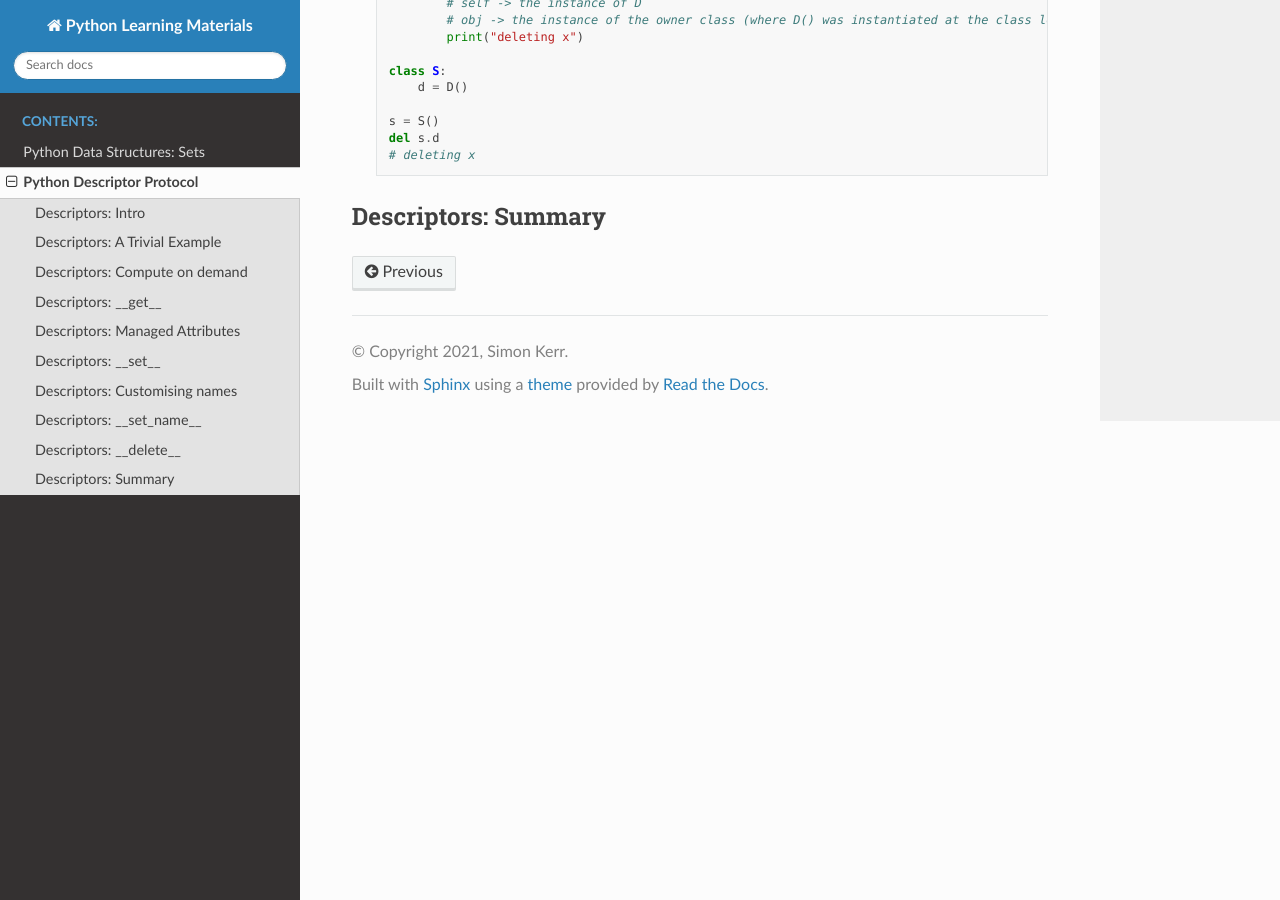
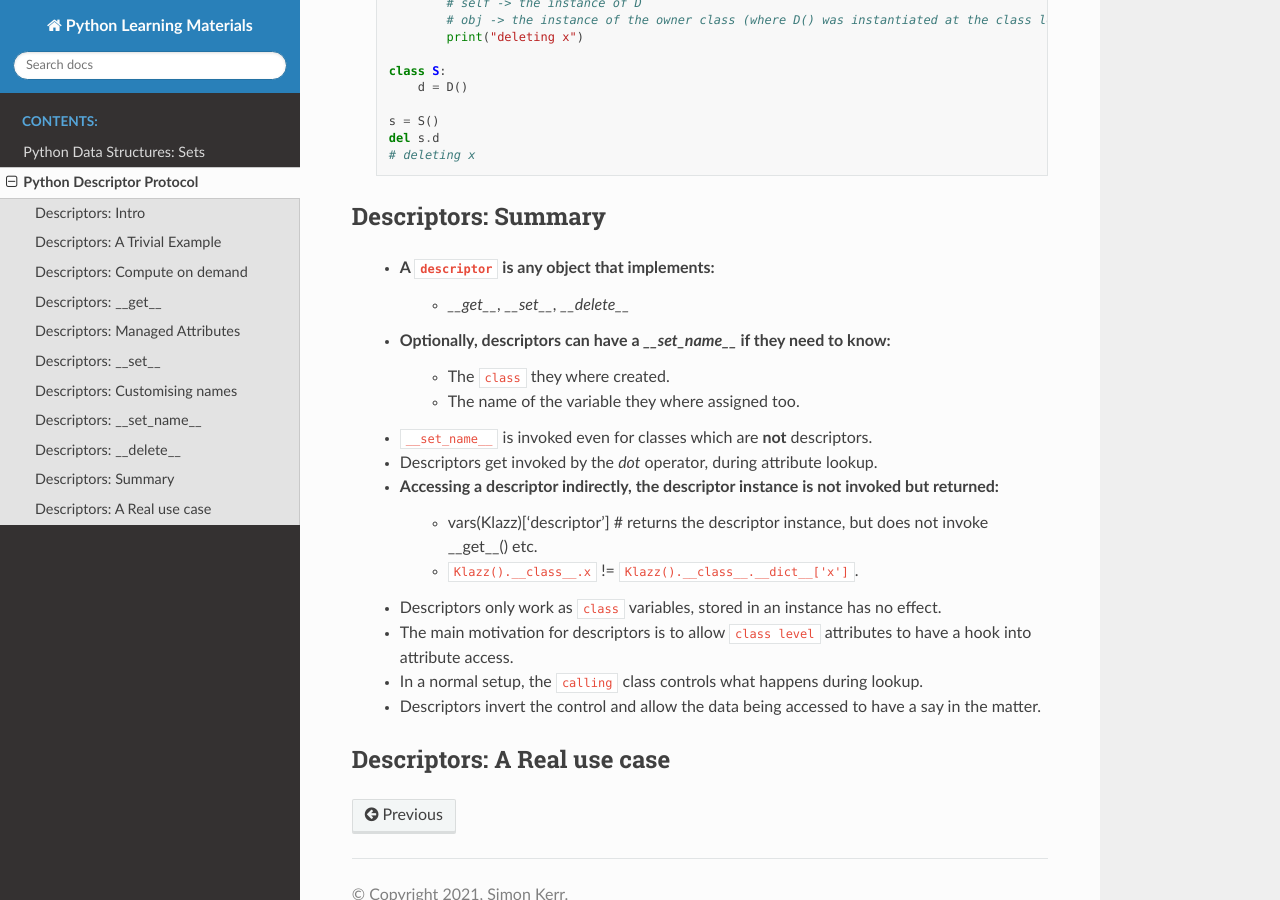
Before and after one commit to symonk/pydocs, a Sphinx documentation site: the page built from docs/source/descriptor_protocol.rst, in a window 1280 px wide and 900 px high, scrolled down 6339 px. Built offline with Sphinx 7.4.7 and the Read the Docs theme 2.0.0, drawn with Linux system fonts in a browser that asks for light colours.

Commit message:
summarise descriptors

```diff
--- a/docs/source/descriptor_protocol.rst
+++ b/docs/source/descriptor_protocol.rst
@@ -344,3 +344,22 @@ the descriptor as a ``Data Descriptor``.  This is outlined below:
 
 Descriptors: Summary
 ---------------------
+
+    *  A ``descriptor`` is any object that implements:
+        * `__get__`, `__set__`, `__delete__`
+    * Optionally, descriptors can have a `__set_name__` if they need to know:
+        * The ``class`` they where created.
+        * The name of the variable they where assigned too.
+    * ``__set_name__`` is invoked even for classes which are **not** descriptors.
+    * Descriptors get invoked by the `dot` operator, during attribute lookup.
+    * Accessing a descriptor indirectly, the descriptor instance is not invoked but returned:
+        * vars(Klazz)['descriptor']  # returns the descriptor instance, but does not invoke __get__() etc.
+        * ``Klazz().__class__.x`` != ``Klazz().__class__.__dict__['x']``.
+    * Descriptors only work as ``class`` variables, stored in an instance has no effect.
+    * The main motivation for descriptors is to allow ``class level`` attributes to have a hook into attribute access.
+    * In a normal setup, the ``calling`` class controls what happens during lookup.
+    * Descriptors invert the control and allow the data being accessed to have a say in the matter.
+
+
+Descriptors: A Real use case
+-----------------------------
```
